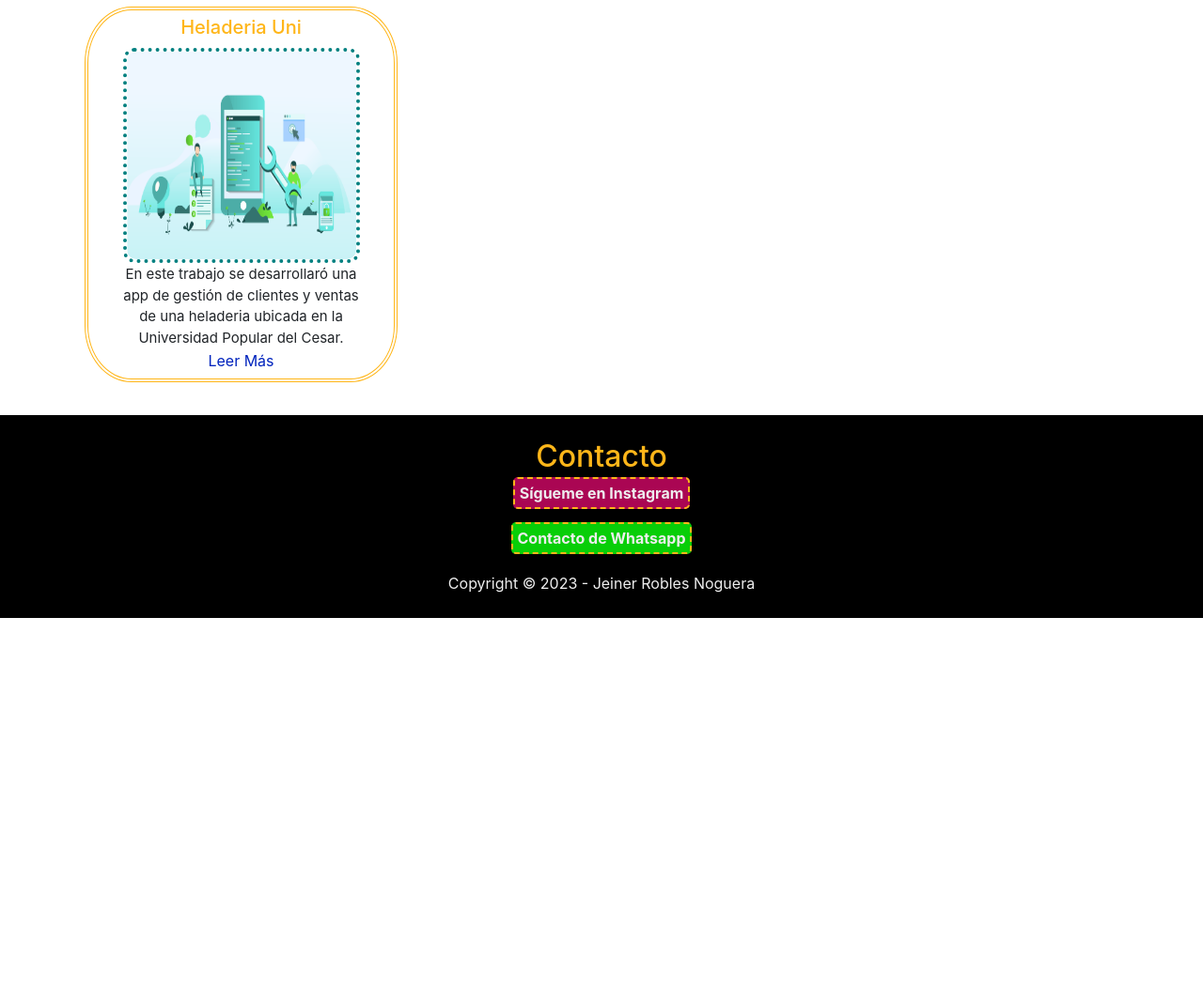
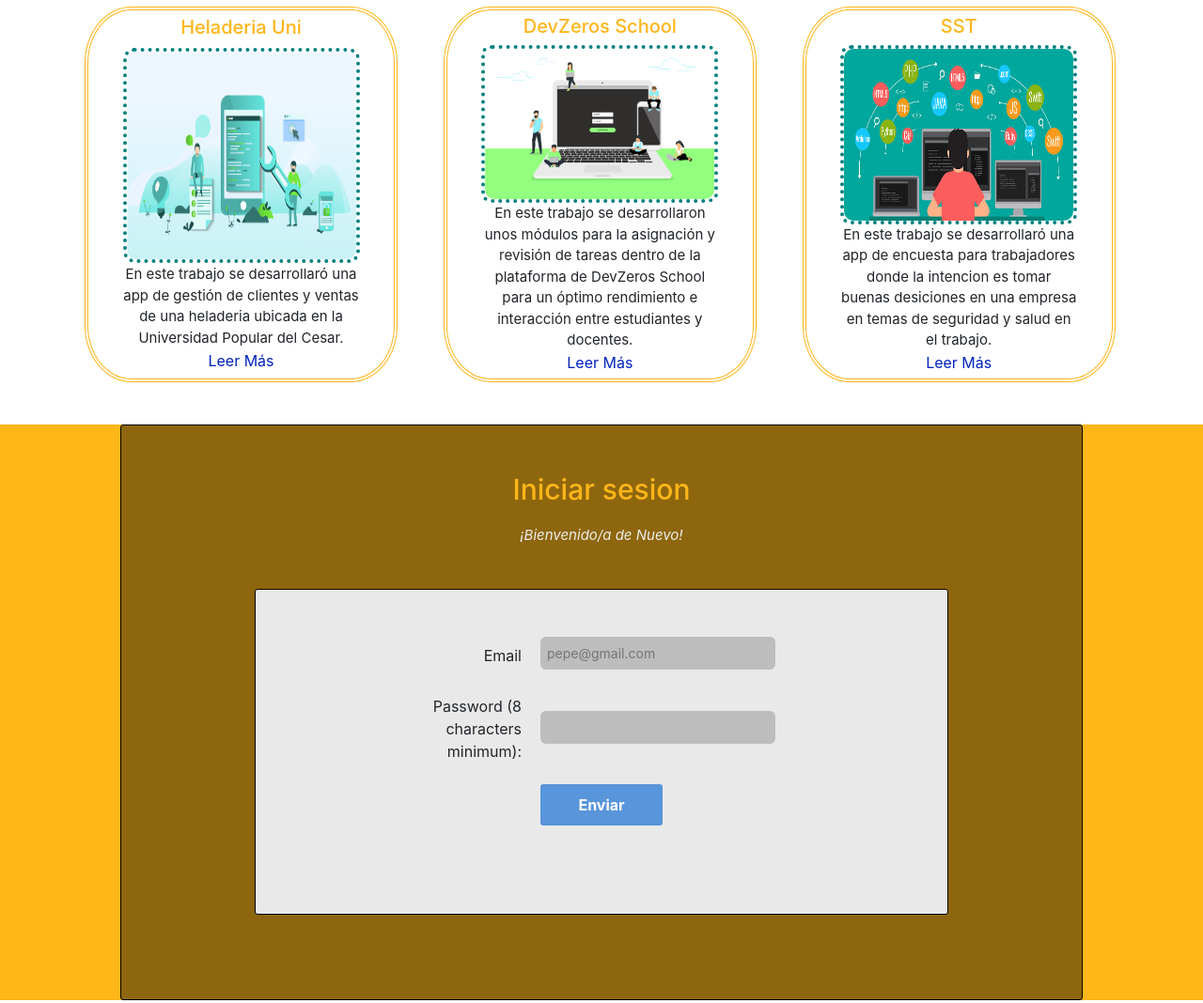
Before and after one commit to jeinerrobles/mi_primera_web, a plain HTML site: page principal/index.html in a window 1280 px wide. Shown: the part 1270-2338 px from the top of the page at 94% size. Before the commit the page ends 1928 px from the top, so only its background shows below. Drawn offline with nearby package versions, Linux system fonts and the light colour scheme.

Commit message:
modificaciones del formulario

```diff
--- a/formulario/styles.css
+++ b/formulario/styles.css
@@ -22,8 +22,8 @@
 
 .form-header {
     text-align: center;
-    background-color: #000000;
-    border: 3px solid #fbff00;
+    background-color:  #00000071;
+    border: 1.5px solid #000000;
     border-radius: 3px;
 
     width: 80%;
@@ -40,12 +40,16 @@
 
 .formulario {
     background-color: #e9e9e9;
-    border: 1px solid #fbff00;
+    border: 1.5px solid #000000;
     border-radius: 3px;
 
     width: 80%;
     padding: 50px;
     margin: 30px 0 40px 0;
+}
+
+.seccion-formulario{
+    background-color: #ffb619;
 }
 
 /* ------------- Campos del Formulario ------------- */
--- a/principal/index.html
+++ b/principal/index.html
@@ -113,6 +113,54 @@
                             <span><a class="link" href="">Leer Más</a></span>
                         </div>
                     </div>
+                    <div class="card-container">
+                        <div class="card">
+                            <span>
+                                <h5 class="fuente-acento">DevZeros School</h5>
+                            </span>
+                            <div class="image-container"> <img class="img-trabajo" src="imagenes/web.png" width="100%"
+                                    height="100%" alt="Trabajo 1" /></div>
+                            <span class="text">En este trabajo se desarrollaron unos módulos para la asignación y
+                                revisión de tareas dentro
+                                de la plataforma de DevZeros School para un óptimo rendimiento e interacción entre
+                                estudiantes y docentes.</span>
+                            <span><a class="link" href="">Leer Más</a></span>
+                        </div>
+                    </div>
+                    <div class="card-container">
+                        <div class="card">
+                            <span>
+                                <h5 class="fuente-acento">SST</h5>
+                            </span>
+                            <div class="image-container"> <img class="img-trabajo" src="imagenes/sst.jpg" width="100%"
+                                    height="100%" alt="Trabajo 1" /></div>
+                            <span class="text">En este trabajo se desarrollaró una app de encuesta para trabajadores
+                                donde la intencion es tomar buenas desiciones en una empresa en temas de seguridad y
+                                salud en el trabajo.</span>
+                            <span><a class="link" href="">Leer Más</a></span>
+                        </div>
+                    </div>
+                </div>
+            </section>
+            <section class="seccion-formulario">
+                <div class="form-header footer-logeo">
+                    <h1 class="fuente-acento">Iniciar sesion</h1>
+                    <p class="fuente-clara"><em>¡Bienvenido/a de Nuevo!</em></p>
+
+                    <form action="" method="get" id="form" class="formulario">
+                        <div class="form-row">
+                            <label for="email">Email</label>
+                            <input id="email" name="email" type="email" placeholder="pepe@gmail.com" required/>
+                          </div>
+                          <div class="form-row">
+                            <label for="password">Password (8 characters minimum):</label>
+                            <input id="password" name="password" type="password" required />
+                          </div>
+                          <div class="form-row">
+                            <button>Enviar</button>
+                          </div>
+                          <p id="alertas"></p>
+                    </form>
                 </div>
             </section>
         </section>
@@ -131,6 +179,7 @@
         <div class="fuente-clara">Copyright © 2023 - Jeiner Robles Noguera</div>
     </footer>
     <script src="script.js" defer></script>
+    <script src="validarLogin.js" defer></script>
 </body>
 
 </html>
```
